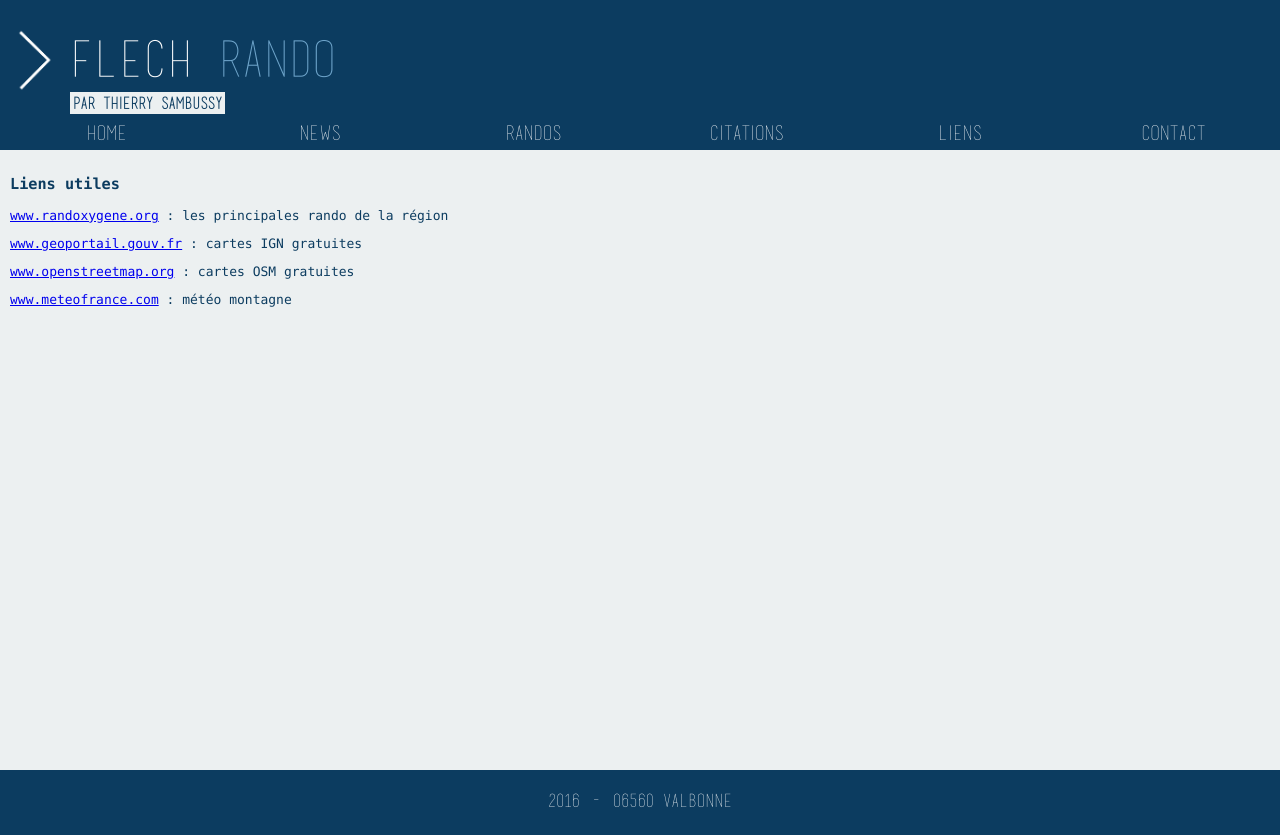
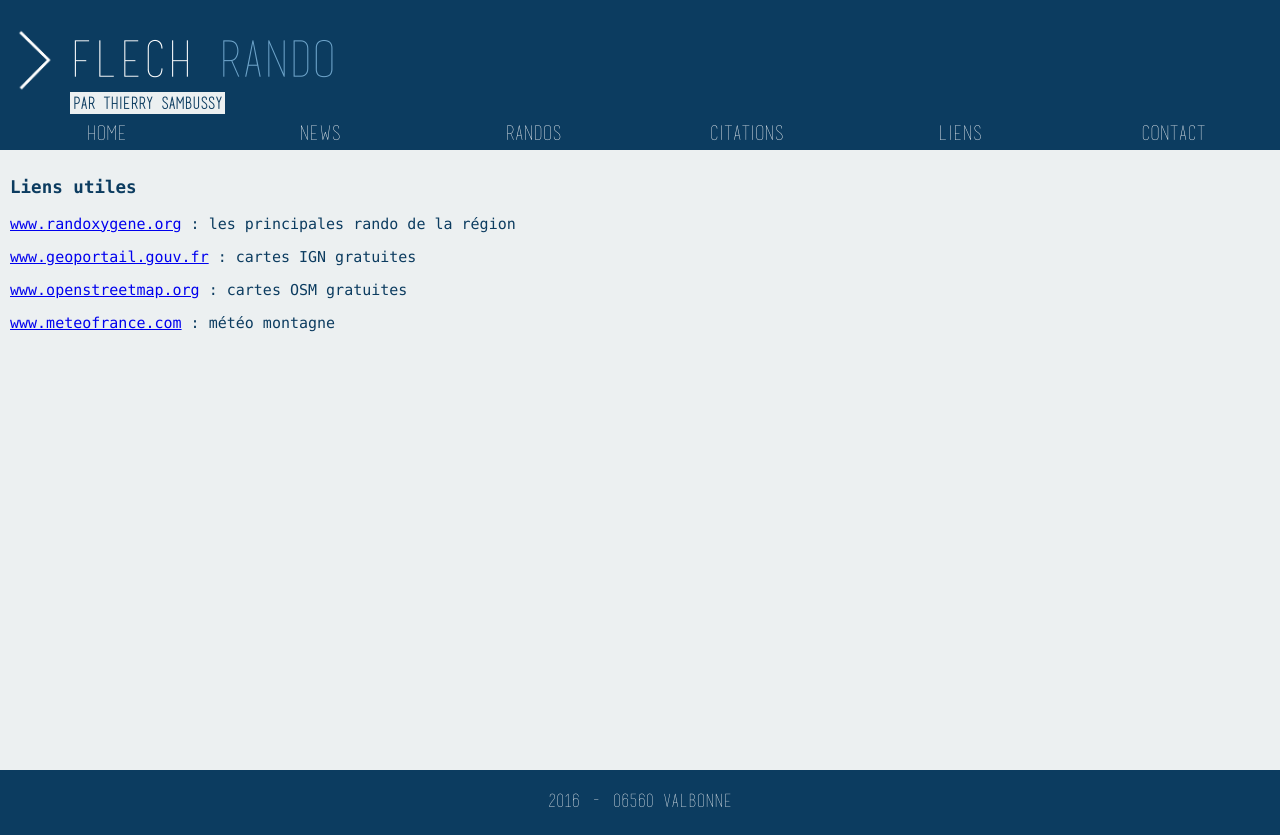
Before and after one commit to unchunka/flech, a PHP site: template view/links.twig in a window 1280 px wide. Run offline with PHP 8.4, Linux system fonts and the light colour scheme; the template is opened without the code that fills it, so the values that code supplies are empty; some libraries are stand-ins or nearby versions.

Commit message:
Change the font family for content

```diff
--- a/web/css/main.css
+++ b/web/css/main.css
@@ -9,9 +9,9 @@
 }
 
 body {
-    font-family: Monaco,"Courier New","courier";
+    font-family: Kalam,Monaco,"Courier New","courier";
     margin:0px;
-    font-size:13px;
+    font-size:15px;
     color:#0C3C60;
 }
 
@@ -73,6 +73,10 @@ nav td a {
     color:white;
     font-size:20px;
     font-family: JosefinSansStdLight;
+}
+
+nav td a:hover {
+    color:yellow;
 }
 
 #content {
```
